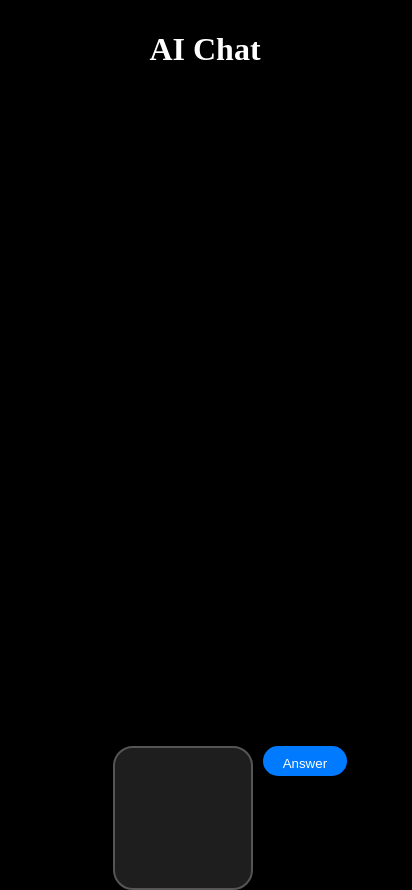
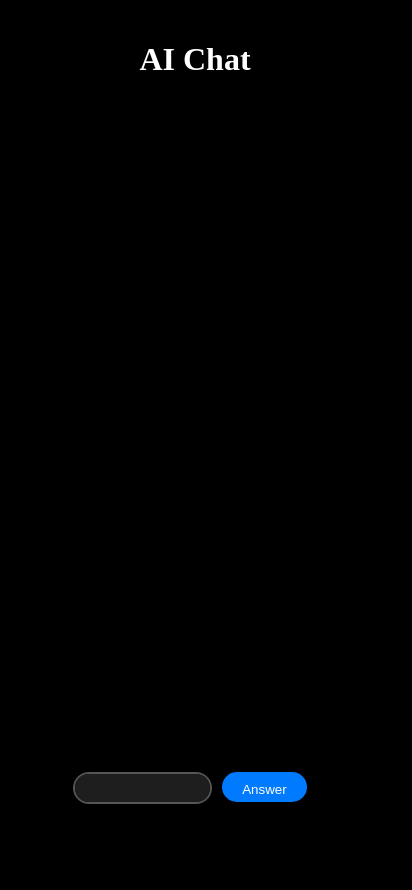
Before and after one commit to himanshu8080/AI-CHAT, a React (Vite) app: page / in a window 390 px wide. Shown: the whole page, 412 px wide, since content can reach past the window. Built offline with nearby package versions, Linux system fonts and the light colour scheme.

Commit message:
one more change

```diff
--- a/src/index.css
+++ b/src/index.css
@@ -120,16 +120,29 @@ body {
 }
 
 @media (max-width: 480px) {
-  .parentArea {
-    width: 100vw;
-    padding: 10px;
+  .chatArea {
+    width: 60vw;
+    height:20px;
+    margin-bottom: 20%;
+  }
+  .chatArea textArea{
+    font-size:smaller;
+    height :8px;
+
+  }
+  .chatArea button{
+    font-size:smaller;
+    height :30px;
+
   }
 
-  .chatArea textarea {
-    height: 120px;
+  .chatArea textArea::-webkit-scrollbar {
+    display: none;
   }
 
-  .box {
-    padding: 10px;
+
+  .heading h1 {
+    font-size: 2rem;
+    direction: ltr;
   }
 }
```
